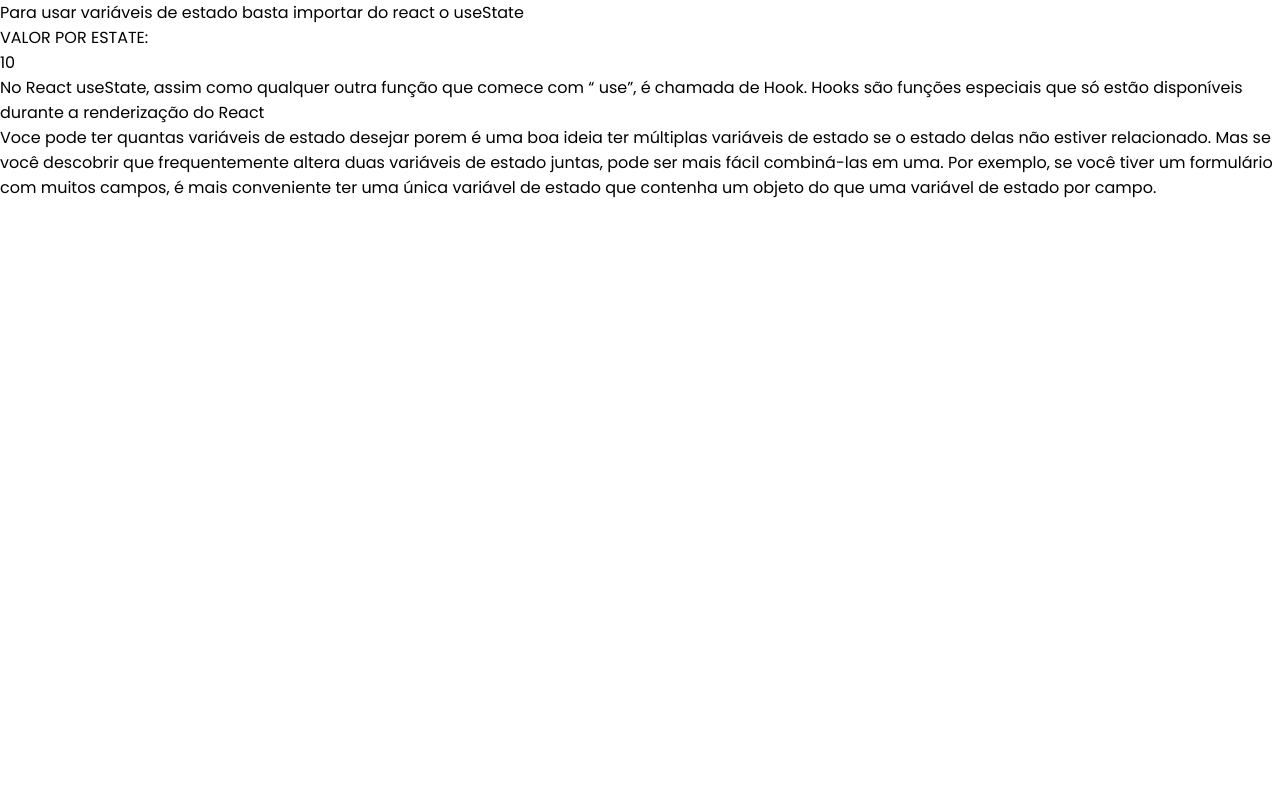
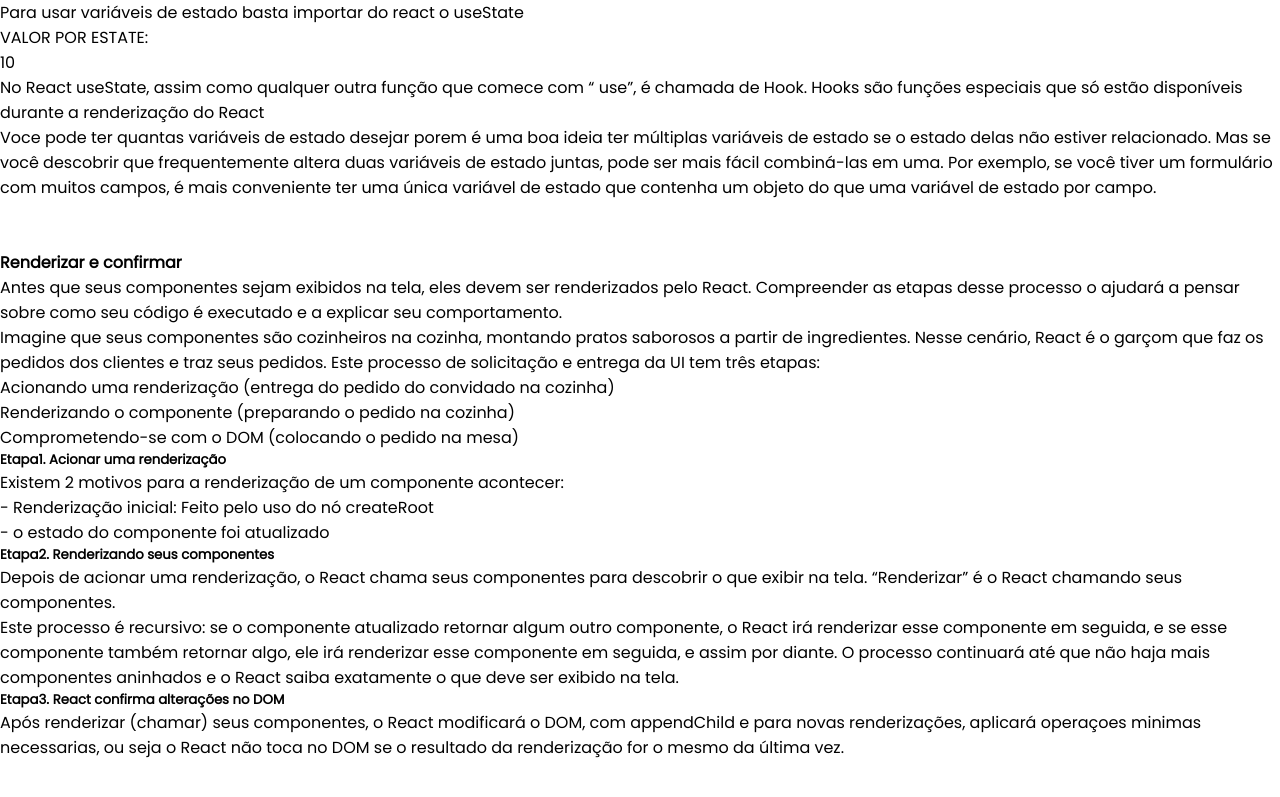
Before and after one commit to wdwf/React_Study, a React (Vite) app: page /capitulo-4 in a window 1280 px wide. Shown: the part 505-1302 px from the top of the page. Before the commit the page ends 800 px from the top, so only its background shows below. Built offline with nearby package versions, Linux system fonts and the light colour scheme.

Commit message:
:construction: chore: add topico sobre renderização

```diff
--- a/src/pages/Cap4/index.tsx
+++ b/src/pages/Cap4/index.tsx
@@ -95,6 +95,60 @@
           que uma variável de estado por campo.
         </p>
       </div>
+
+      <div style={{ marginBottom: "50px" }}>
+        <h4>Renderizar e confirmar</h4>
+        <p>
+          Antes que seus componentes sejam exibidos na tela, eles devem ser
+          renderizados pelo React. Compreender as etapas desse processo o
+          ajudará a pensar sobre como seu código é executado e a explicar seu
+          comportamento.
+        </p>
+        <p>
+          Imagine que seus componentes são cozinheiros na cozinha, montando
+          pratos saborosos a partir de ingredientes. Nesse cenário, React é o
+          garçom que faz os pedidos dos clientes e traz seus pedidos. Este
+          processo de solicitação e entrega da UI tem três etapas:
+        </p>
+        <ul>
+          <li>
+            Acionando uma renderização (entrega do pedido do convidado na
+            cozinha)
+          </li>
+          <li>Renderizando o componente (preparando o pedido na cozinha)</li>
+          <li>Comprometendo-se com o DOM (colocando o pedido na mesa)</li>
+        </ul>
+        <h5>Etapa1. Acionar uma renderização</h5>
+        <p>Existem 2 motivos para a renderização de um componente acontecer:</p>
+        <p>
+          - Renderização inicial: Feito pelo uso do nó <code>createRoot</code>
+        </p>
+        <p>- o estado do componente foi atualizado</p>
+
+        <h5>Etapa2. Renderizando seus componentes</h5>
+        <p>
+          Depois de acionar uma renderização, o React chama seus componentes
+          para descobrir o que exibir na tela. “Renderizar” é o React chamando
+          seus componentes.
+        </p>
+
+        <p>
+          Este processo é recursivo: se o componente atualizado retornar algum
+          outro componente, o React irá renderizar esse componente em seguida, e
+          se esse componente também retornar algo, ele irá renderizar esse
+          componente em seguida, e assim por diante. O processo continuará até
+          que não haja mais componentes aninhados e o React saiba exatamente o
+          que deve ser exibido na tela.
+        </p>
+
+        <h5>Etapa3. React confirma alterações no DOM</h5>
+        <p>
+          Após renderizar (chamar) seus componentes, o React modificará o DOM,
+          com <code>appendChild</code> e para novas renderizações, aplicará
+          operaçoes minimas necessarias, ou seja o React não toca no DOM se o
+          resultado da renderização for o mesmo da última vez.
+        </p>
+      </div>
     </div>
   );
 }
```
